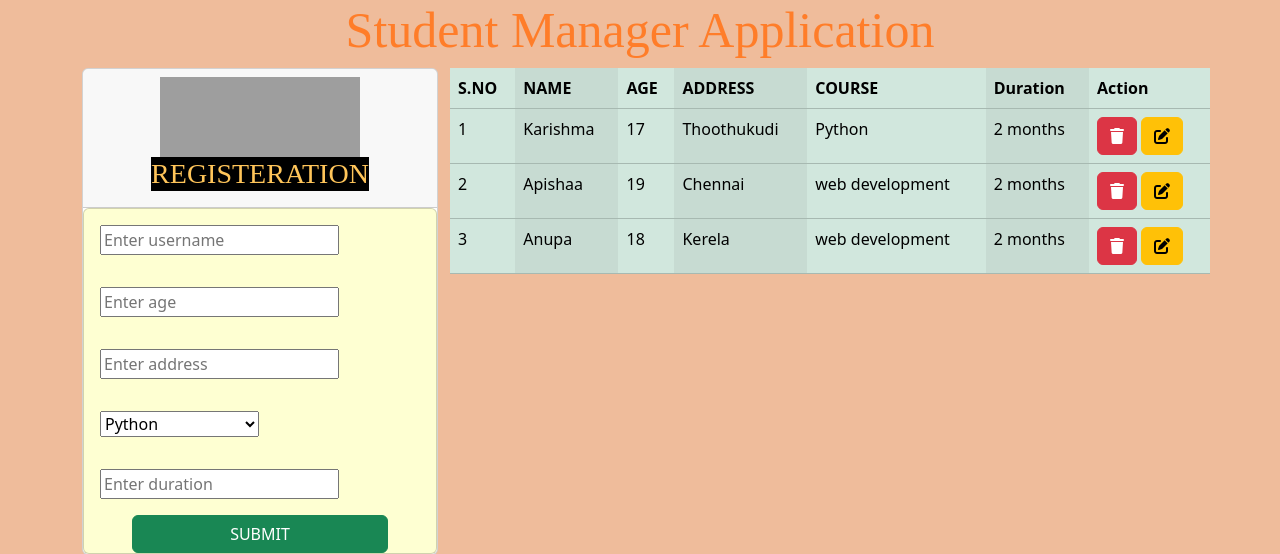
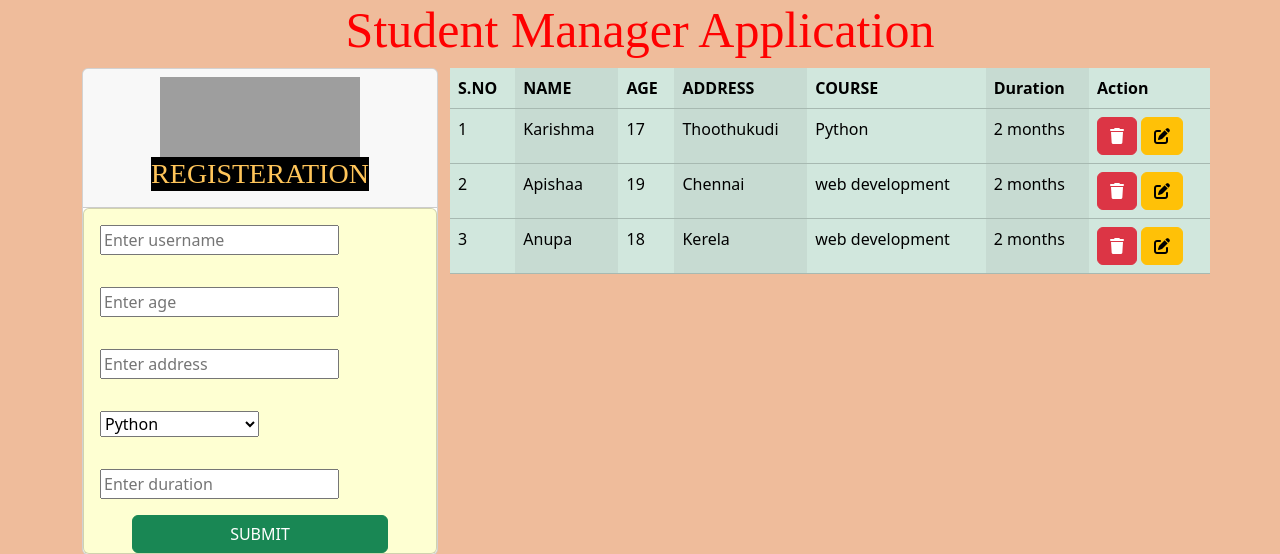
Before and after one commit to karishma1827/Stud_Manager, a Flask app: page / in a window 1280 px wide. Shown: the top 554 px of the page. Run offline with Flask 3, Linux system fonts and the light colour scheme; some libraries are stand-ins or nearby versions; grey boxes are pictures that could not be loaded.

Commit message:
font-head

```diff
--- a/static/style.css
+++ b/static/style.css
@@ -10,11 +10,10 @@
 .font{
 
         font-optical-sizing: auto;
-        font-family:"Kanit";
+        font-size:50px;
+        color: #ff0000;
+        font-family: "Bebas Neue";
         font-weight: 400;
-        font-style: normal;
-        font-size:50px;
-        color: #FF7D29;
       }
 
 .font1{
```
